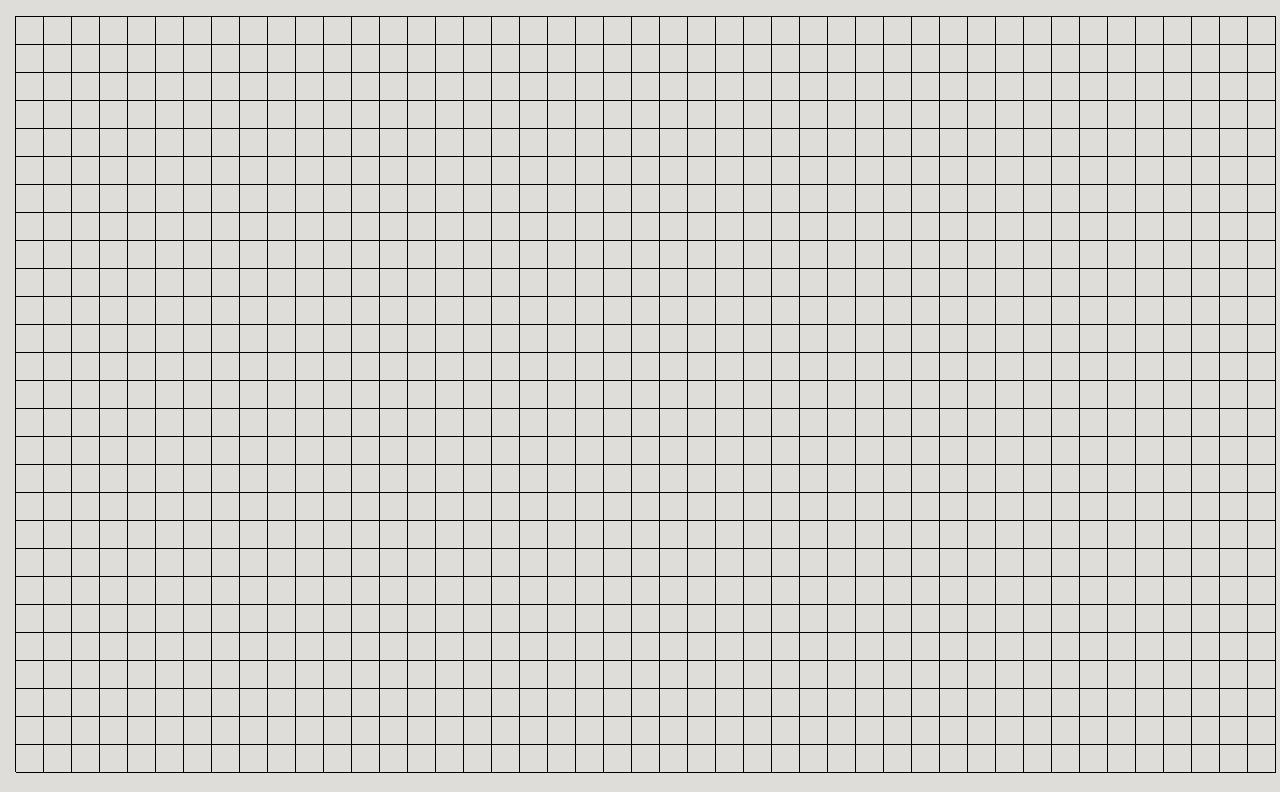
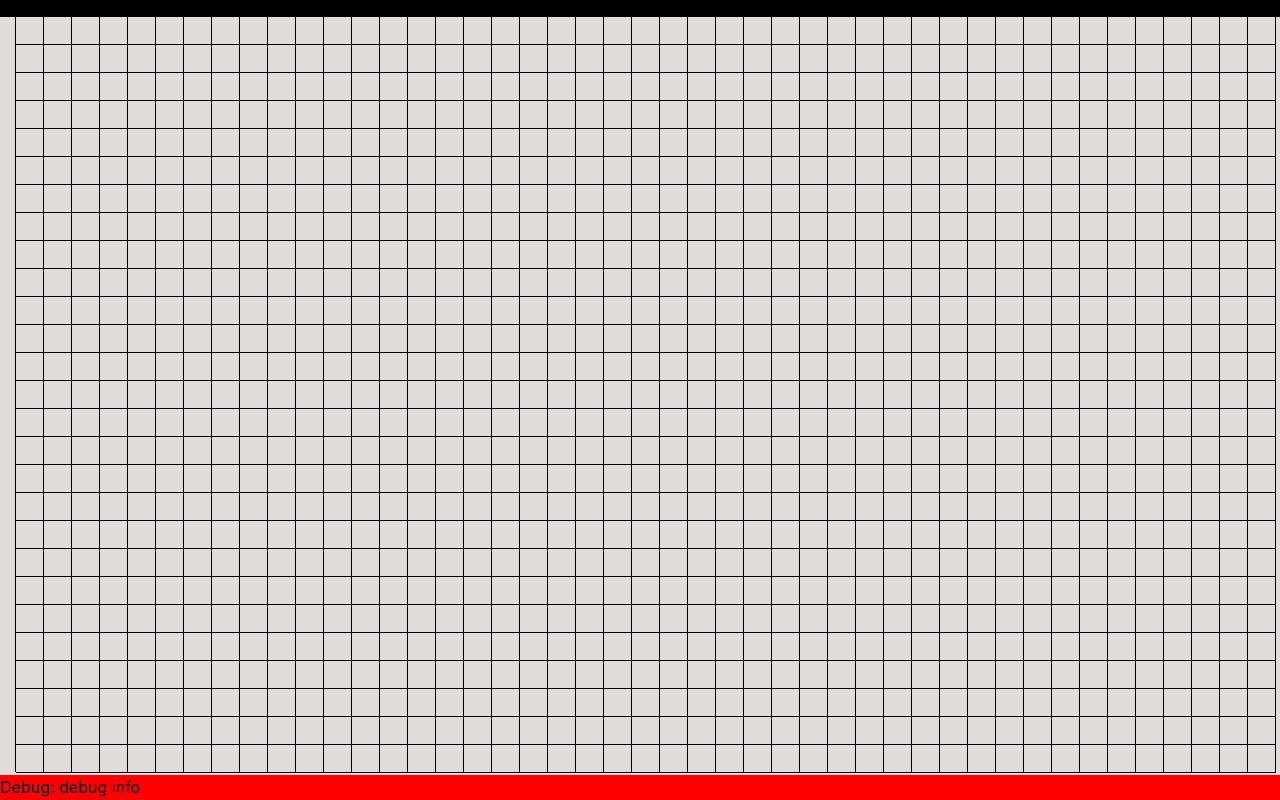
Before and after one commit to ShaigroRB/nabe, a React (Vite) app: page / in a window 1280 px wide. Built offline with nearby package versions, Linux system fonts and the light colour scheme.

Commit message:
add debug context & banner at top of app to check it out

```diff
--- a/src/App.tsx
+++ b/src/App.tsx
@@ -3,6 +3,7 @@ import { ErrorBoundary } from 'react-error-boundary'
 import { MantineProvider } from '@mantine/core'
 
 import { Editor } from './canvas/Editor'
+import { DebugContextProvider } from './DebugContext'
 import { MapContextProvider } from './MapContext'
 
 // core styles are required for all packages
@@ -11,11 +12,13 @@ import '@mantine/core/styles.css'
 function App() {
   return (
     <ErrorBoundary fallback={<div>App or Mantine crashed</div>}>
-      <MantineProvider>
-        <MapContextProvider>
-          <CollapseDesktop />
-        </MapContextProvider>
-      </MantineProvider>
+      <DebugContextProvider>
+        <MantineProvider>
+          <MapContextProvider>
+            <CollapseDesktop />
+          </MapContextProvider>
+        </MantineProvider>
+      </DebugContextProvider>
     </ErrorBoundary>
   )
 }
--- /dev/null
+++ b/src/DebugContext.tsx
@@ -0,0 +1,42 @@
+import { createContext, ReactNode, useContext, useState } from 'react'
+
+export type DebugFunc = (str: string) => void
+
+type DebugInformation = {
+  debug: string
+  setDebug: DebugFunc
+}
+
+const DebugContext = createContext<DebugInformation | null>(null)
+
+export const DebugContextProvider = ({ children }: { children: ReactNode }) => {
+  const [debug, setDebug] = useState('debug info')
+  return (
+    <DebugContext.Provider value={{ debug, setDebug }}>
+      <div
+        style={{
+          backgroundColor: 'red',
+          position: 'absolute',
+          bottom: 0,
+          width: '100%',
+        }}
+      >
+        Debug: {debug}
+      </div>
+      {children}
+    </DebugContext.Provider>
+  )
+}
+
+// eslint-disable-next-line react-refresh/only-export-components
+export const useDebugContext = () => {
+  const context = useContext(DebugContext)
+
+  if (context === null) {
+    throw new Error(
+      'DebugContext: Component is not a child of a DebugContextProvider',
+    )
+  }
+
+  return context
+}
```
